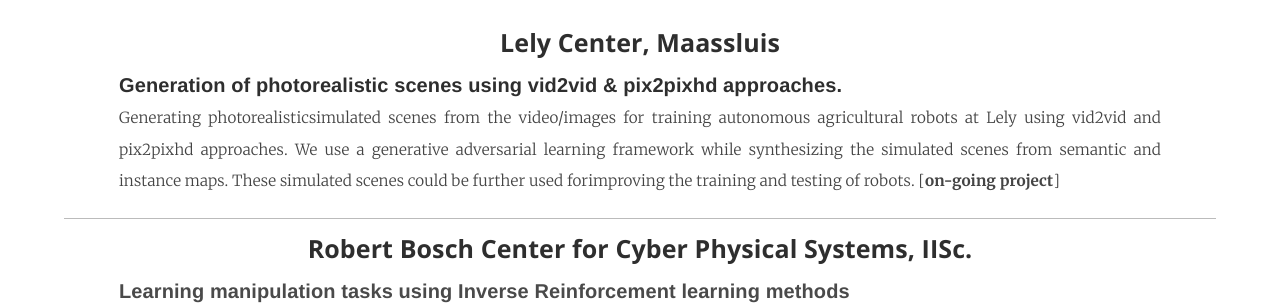
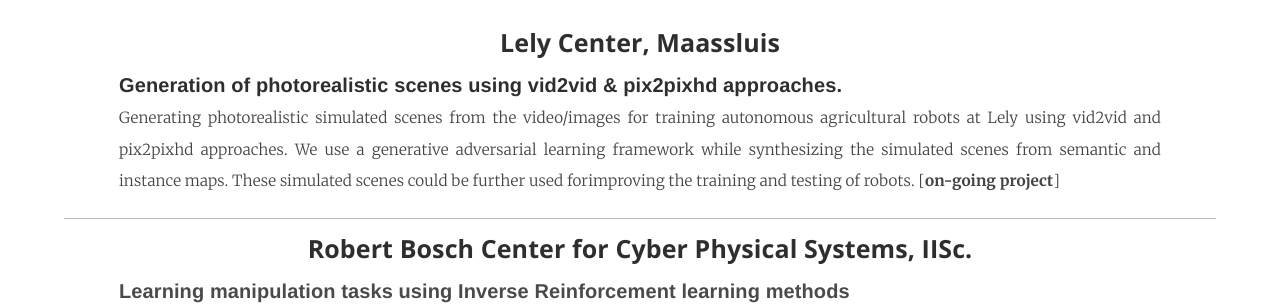
Before and after one commit to navuboy/navuboy.github.io, a Jekyll site: the page built from research.html, in a window 1280 px wide. Shown: the part 126-431 px from the top of the page. Built offline with Jekyll 4.4.1, drawn with Linux system fonts in a browser that asks for light colours; some web fonts are replaced.

Commit message:
Update research.md

```diff
--- a/_includes/research.md
+++ b/_includes/research.md
@@ -20,7 +20,7 @@
     <div class="col-md-12">
         <h4 class="rtitle" style="padding-left: 40px;padding-right: 40px;"><b>Generation of photorealistic scenes using vid2vid & pix2pixhd approaches.</b></h4>
         <p style="text-align:justify;padding-left: 40px;padding-right: 40px; font-size: 85%; font-family: 'Merriweather', 'Hiragino Sans GB', 'Microsoft YaHei', 'WenQuanYi Micro Hei', sans-serif;">
-        Generating photorealisticsimulated scenes from the video/images for training autonomous agricultural robots at Lely using vid2vid and pix2pixhd approaches. We use a generative adversarial learning framework while synthesizing the simulated scenes from semantic and instance maps. These simulated scenes could be further used forimproving the training and testing of robots. [<b>on-going project</b>]
+        Generating photorealistic simulated scenes from the video/images for training autonomous agricultural robots at Lely using vid2vid and pix2pixhd approaches. We use a generative adversarial learning framework while synthesizing the simulated scenes from semantic and instance maps. These simulated scenes could be further used forimproving the training and testing of robots. [<b>on-going project</b>]
         </p>
         <!-- <a href="{{ site.github.url }}/assets/IS_Final_Paper.pdf" class="md-link btn-default btn rbtn">paper</a>
         <a href="https://github.com/wulfebw/Independent_Study" class="md-link btn-default btn rbtn">code</a> -->
```
